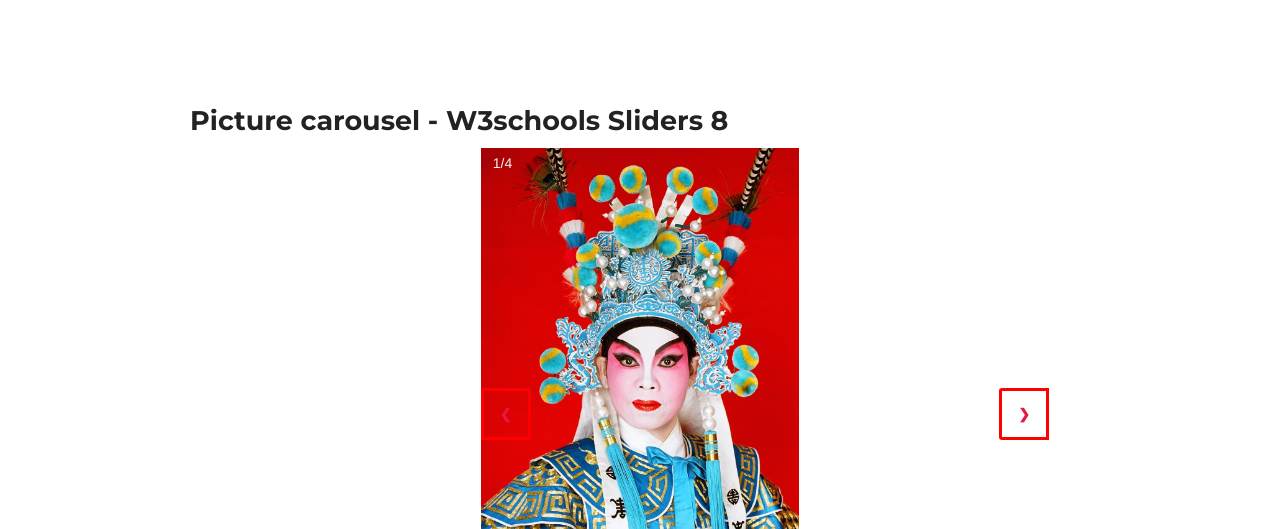
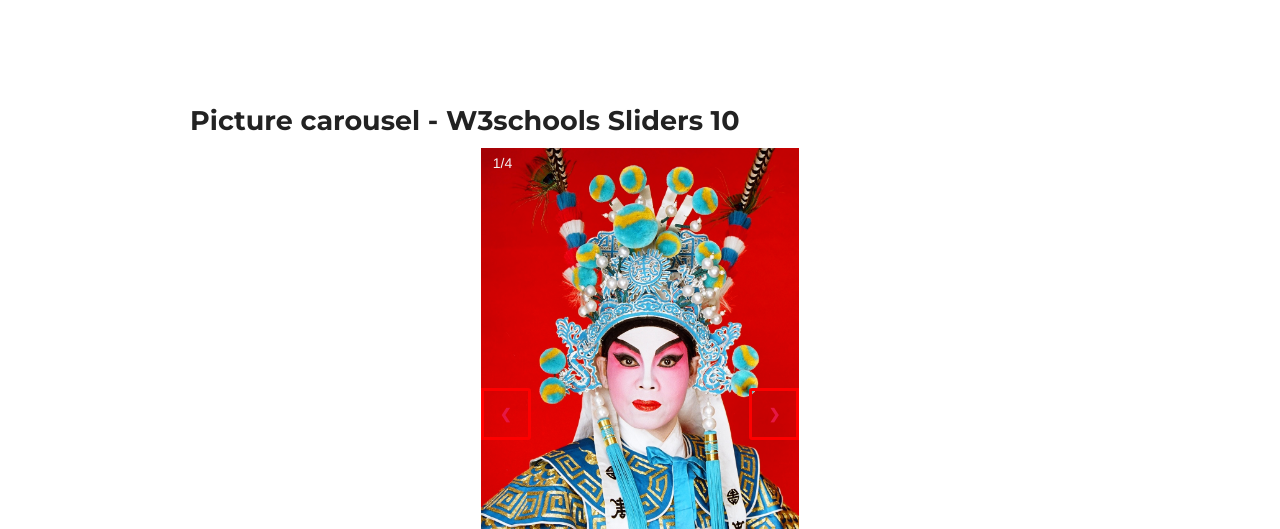
Before and after one commit to gitmannen/drama2, a Jekyll site: the page built from _posts/2016-07-27-w3schools-slider.md, in a window 1280 px wide. Shown: the part 444-973 px from the top of the page. Built offline with Jekyll 4.4.1, drawn with Linux system fonts in a browser that asks for light colours; nearby versions of some CDN libraries.

Commit message:
bfswGVWE

```diff
--- a/_includes/head.html
+++ b/_includes/head.html
@@ -111,7 +111,7 @@ x<meta charset="utf-8">
 
 /* Position the "next button" to the right */
 .next {
-  /* right: 0; */
+  right: 0;
   border-radius: 3px 0 0 3px;
 }
 
--- a/_posts/2016-07-27-w3schools-slider.md
+++ b/_posts/2016-07-27-w3schools-slider.md
@@ -15,7 +15,7 @@ w3Loaded: true
 ---
 
 
-### Picture  carousel -  W3schools Sliders  8
+### Picture  carousel -  W3schools Sliders  10
 <div class="slideshow-container" style="margin:0 auto; display: block;">
   <div class="mySlides fade">
     <div class="numbertext"></div>
--- a/assets/js/w3slider.js
+++ b/assets/js/w3slider.js
@@ -128,7 +128,7 @@ function imgWdHtSetCenter(domSlideObj, domCapObj,domImggObj, domNumObj)
             }
          */
 
-            var newwidth = width;//$(domSlideObj).width();
+            var newwidth = width;//$(domSlideObj).width(); adjusted picture width
             var parentwidth=$(domSlideObj).parent().width();
             //var capwidth=$(domCapObj).innerWidth();
             var widthdiff=(parentwidth-newwidth)/2;
@@ -165,11 +165,11 @@ function imgWdHtSetCenter(domSlideObj, domCapObj,domImggObj, domNumObj)
 
 
 			$(".prev").css("left",widthdiff+"px");
-			var prevPos=widthdiff+newwidth+200
-			$(".next").css("left",prevPos+"px");
+			// prevPos=widthdiff+newwidth-20
+
 			//$(".next").css("width","10px");
-
-
+			var rightPos=parentwidth-(widthdiff+newwidth)
+			$(".next").css("right",rightPos+"px");
 
 
 
```
